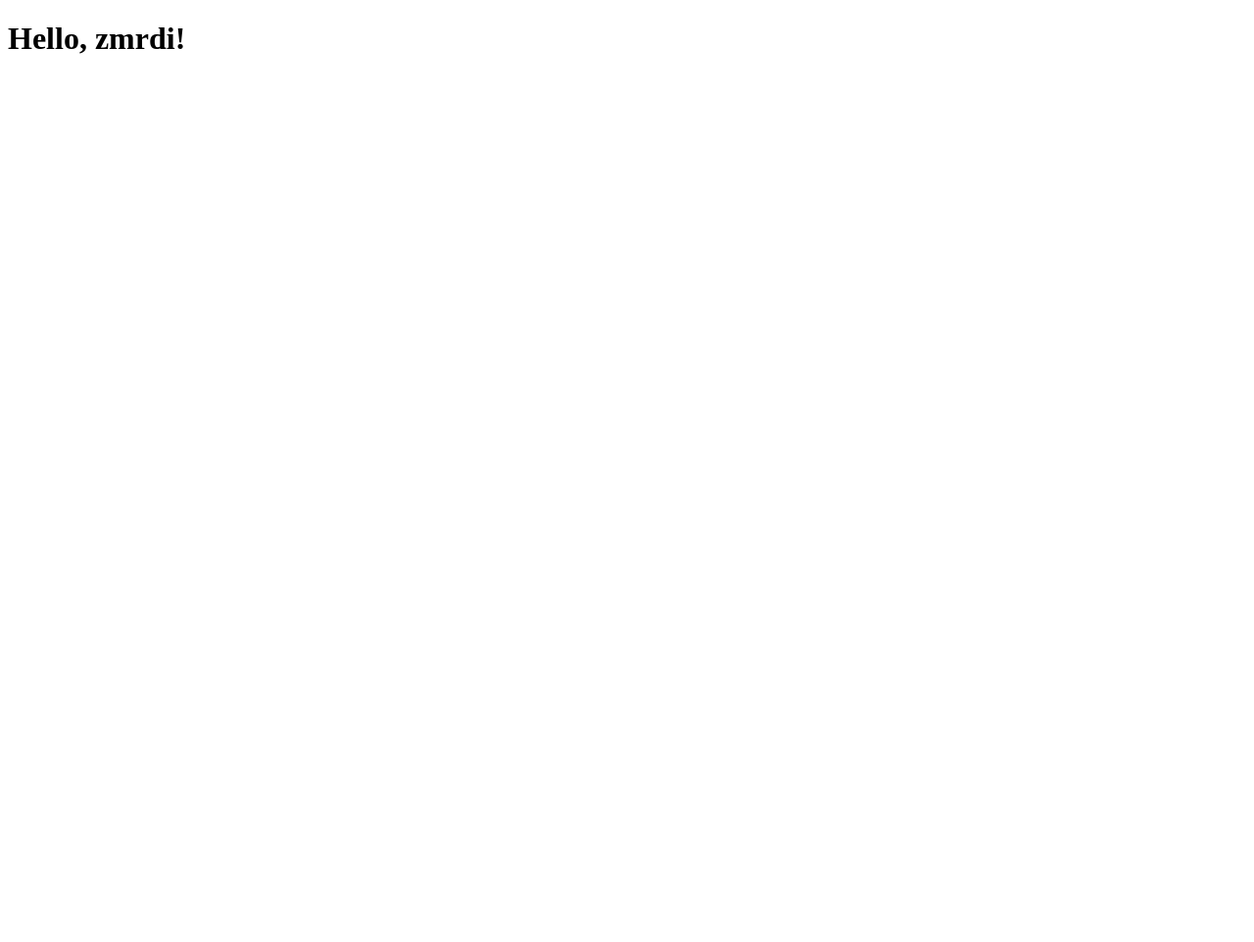
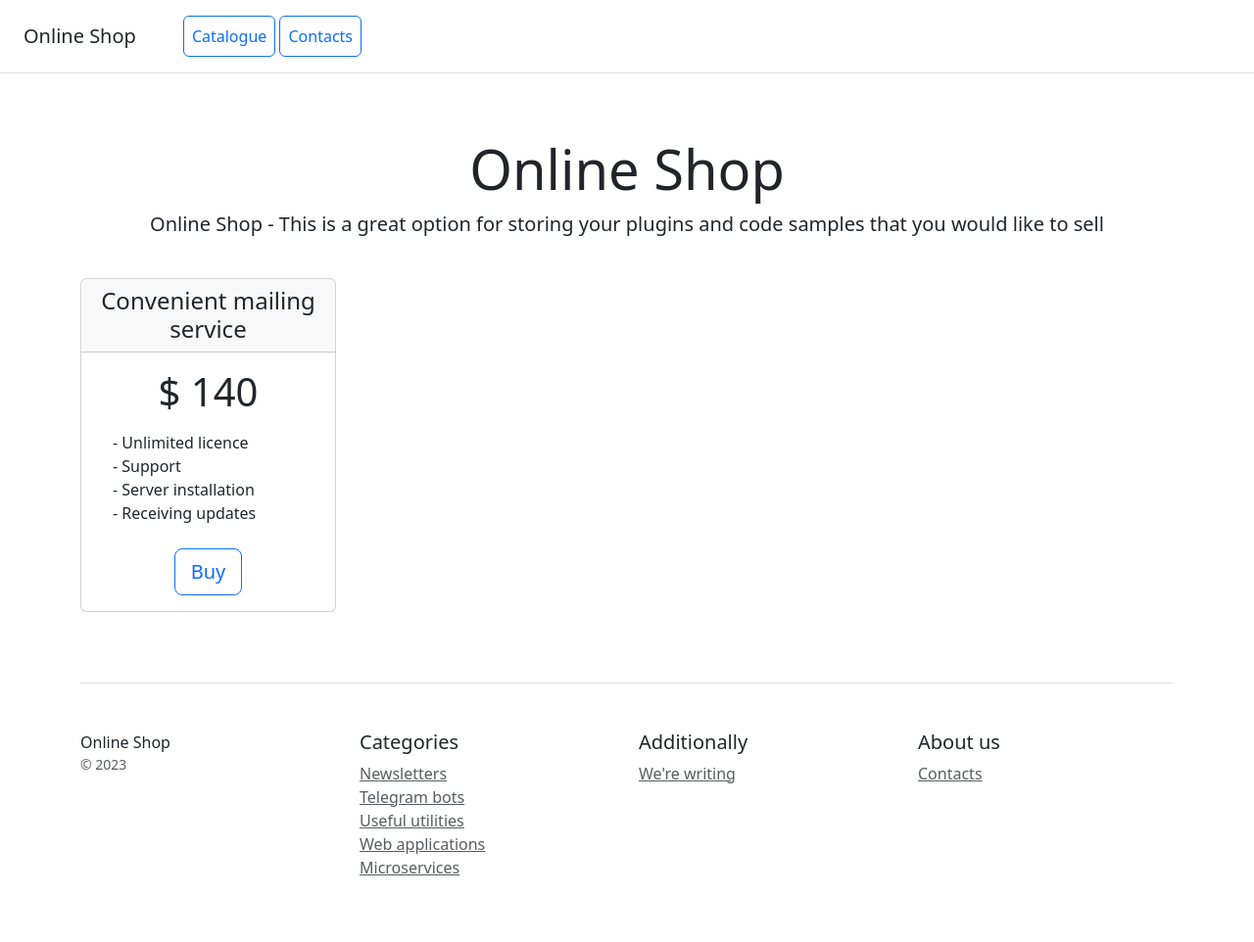
Before and after one commit to EE-27/html_shop, a Django app: page / in a window 1280 px wide. Before the commit the page is almost empty. Shown: the whole page at 98% size. Before the commit the page ends 55 px from the top, so only its background shows below. Run offline with Django 4.2, Linux system fonts and the light colour scheme; parts of the project's set-up code (start-up, migrations or seed data) failed here and were passed over; some libraries are stand-ins or nearby versions.

Commit message:
Task 4 - In the application, implement two controllers in the controller: The controller that is responsible for displaying the home page. The controller that is responsible for displaying the contact information.

```diff
--- a/catalog/templates/catalog/index.html
+++ b/catalog/templates/catalog/index.html
@@ -1,10 +1,78 @@
-<!DOCTYPE html>
+<!doctype html>
 <html lang="en">
 <head>
-    <meta charset="UTF-8">
+    <meta charset="utf-8">
+    <meta name="viewport" content="width=device-width, initial-scale=1">
     <title>Online Shop</title>
+    <link href="/static/css/bootstrap.min.css" rel="stylesheet">
 </head>
 <body>
-<h1>Hello, zmrdi!</h1>
+<div class="d-flex flex-column flex-md-row align-items-center p-3 px-md-4 mb-3 bg-white border-bottom box-shadow">
+    <h5 class="my-0 mr-md-auto font-weight-normal">Online Shop</h5>
+    <nav class="ms-5">
+        <a class="p-2 btn btn-outline-primary" href="/">Catalogue</a>
+        <a class="p-2 btn btn-outline-primary" href="/contacts/">Contacts</a>
+    </nav>
+</div>
+
+<div class="pricing-header px-3 py-3 pt-md-5 pb-md-4 mx-auto text-center">
+    <h1 class="display-4">Online Shop</h1>
+    <p class="lead">Online Shop - This is a great option for storing your plugins and code samples that you would like to sell</p>
+</div>
+
+<div class="container">
+    <div class="row text-center">
+        <div class="col-3">
+            <div class="card mb-4 box-shadow">
+                <div class="card-header">
+                    <h4 class="my-0 font-weight-normal">Convenient mailing service</h4>
+                </div>
+                <div class="card-body">
+                    <h1 class="card-title pricing-card-title">$ 140</h1>
+                    <ul class="list-unstyled mt-3 mb-4 text-start m-3">
+                        <li>- Unlimited licence</li>
+                        <li>- Support</li>
+                        <li>- Server installation</li>
+                        <li>- Receiving updates</li>
+                    </ul>
+                    <button type="button" class="btn btn-lg btn-block btn-outline-primary">Buy</button>
+                </div>
+            </div>
+        </div>
+    </div>
+
+    <footer class="pt-4 my-md-5 pt-md-5 border-top">
+        <div class="row">
+            <div class="col-12 col-md">
+                Online Shop
+                <small class="d-block mb-3 text-muted">&copy; 2023</small>
+            </div>
+            <div class="col-6 col-md">
+                <h5>Categories</h5>
+                <ul class="list-unstyled text-small">
+                    <li><a class="text-muted" href="#">Newsletters</a></li>
+                    <li><a class="text-muted" href="#">Telegram bots</a></li>
+                    <li><a class="text-muted" href="#">Useful utilities</a></li>
+                    <li><a class="text-muted" href="#">Web applications</a></li>
+                    <li><a class="text-muted" href="#">Microservices</a></li>
+                </ul>
+            </div>
+            <div class="col-6 col-md">
+                <h5>Additionally</h5>
+                <ul class="list-unstyled text-small">
+                    <li><a class="text-muted" href="#">We're writing</a></li>
+                </ul>
+            </div>
+            <div class="col-6 col-md">
+                <h5>About us</h5>
+                <ul class="list-unstyled text-small">
+                    <li><a class="text-muted" href="/contacts/">Contacts</a></li>
+                </ul>
+            </div>
+        </div>
+    </footer>
+</div>
+
+<script src="/static/js/bootstrap.bundle.min.js"></script>
 </body>
 </html>
--- a/catalog/urls.py
+++ b/catalog/urls.py
@@ -1,7 +1,8 @@
 from django.urls import path
 
-from catalog.views import index
+from catalog.views import index, contacts
 
 urlpatterns = [
-    path("", index)
+    path("", index),
+    path('contacts/', contacts, name='contacts'),
 ]
```
